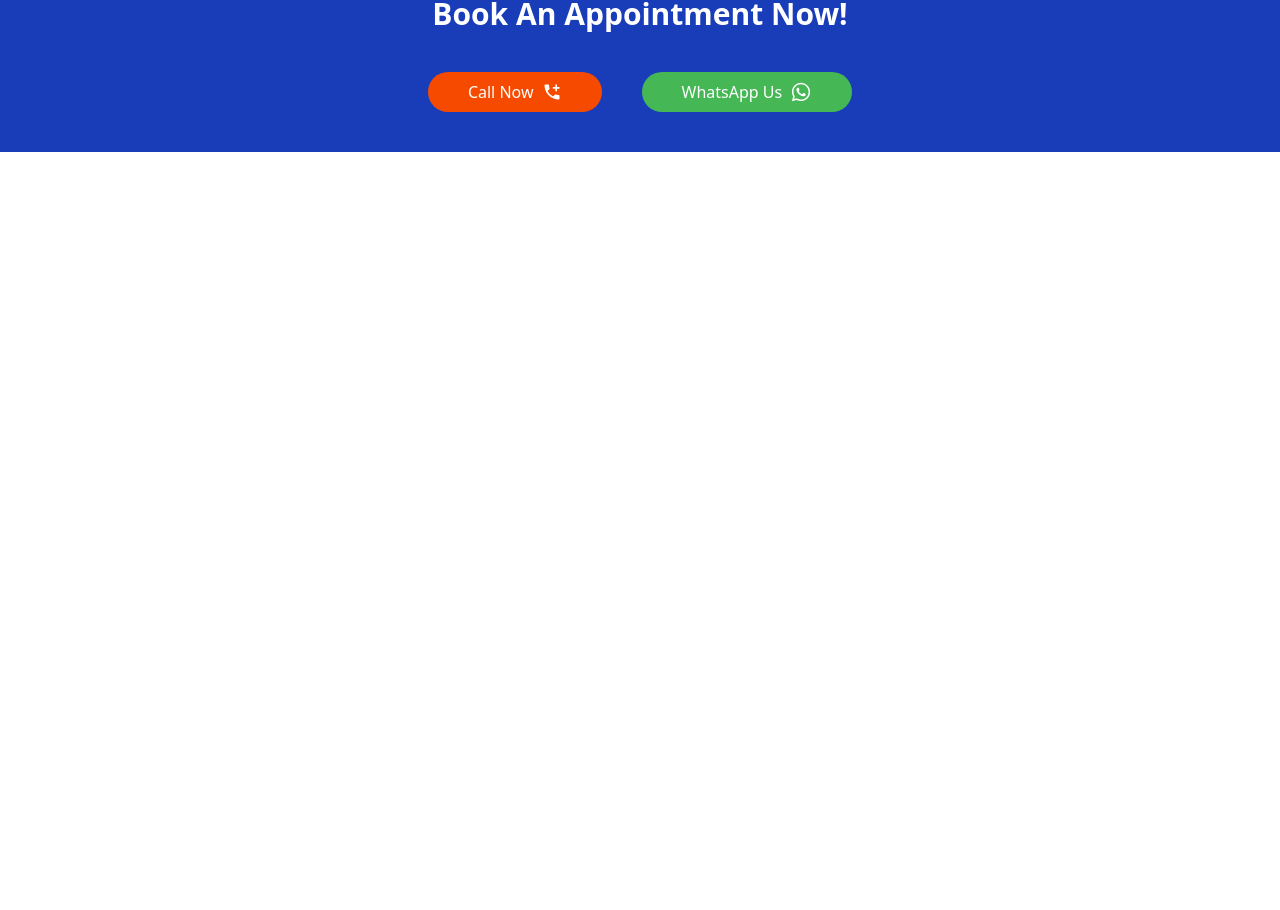
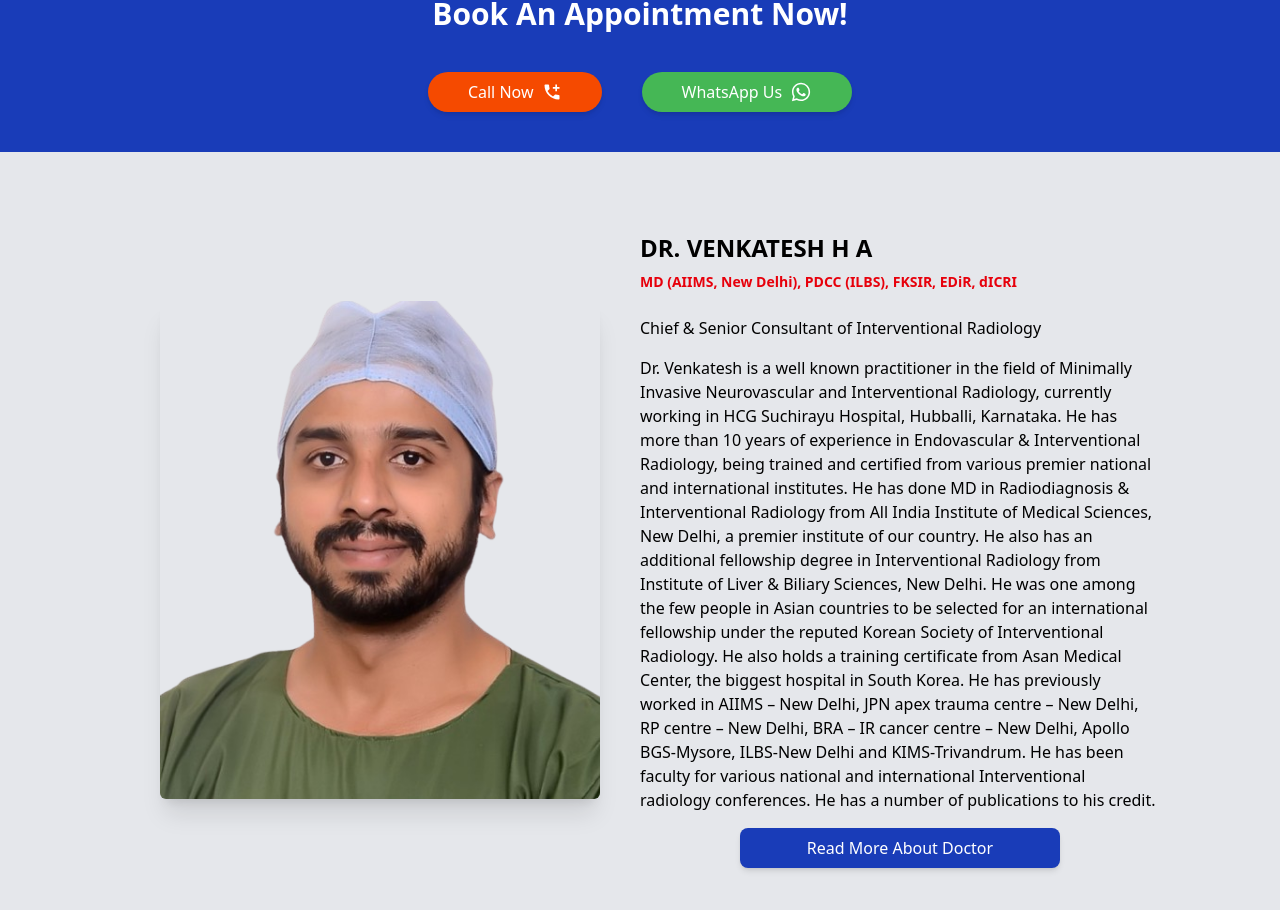
Before and after one commit to mdparvezb/drportfolio, a React (Vite) app: page / in a window 1280 px wide. Shown: the part 504-1414 px from the top of the page. Before the commit the page ends 800 px from the top, so only its background shows below. Built offline with nearby package versions, Linux system fonts and the light colour scheme.

Commit message:
project updated 21.05.2025

```diff
--- /dev/null
+++ b/src/components/AboutCard.jsx
@@ -0,0 +1,57 @@
+import React from "react";
+import docotorimg from "../assets/doctorimage.png";
+import { Link } from "react-router-dom";
+
+const AboutCard = () => {
+  return (
+    <div className="flex flex-col justify-center items-center md:flex-col lg:flex-row bg-gray-200 px-6 py-20 md:px-30">
+      <div className="w-full lg:w-[50%] md:px-10 p-10">
+        <img
+          src={docotorimg}
+          alt="doctor image"
+          className="w-full rounded-md shadow-xl"
+        />
+      </div>
+      <div className="w-full lg:w-[50%]">
+        <h2 className="text-2xl text-black font-bold">DR. VENKATESH H A</h2>
+        <h3 className="py-2 text-sm text-red-600 font-bold">
+          MD (AIIMS, New Delhi), PDCC (ILBS), FKSIR, EDiR, dICRI
+        </h3>
+        <p className="py-4 text-md font-medium">
+          Chief & Senior Consultant of Interventional Radiology
+        </p>
+        <p className="text-md">
+          Dr. Venkatesh is a well known practitioner in the field of Minimally
+          Invasive Neurovascular and Interventional Radiology, currently working
+          in HCG Suchirayu Hospital, Hubballi, Karnataka. He has more than 10
+          years of experience in Endovascular & Interventional Radiology, being
+          trained and certified from various premier national and international
+          institutes. He has done MD in Radiodiagnosis & Interventional
+          Radiology from All India Institute of Medical Sciences, New Delhi, a
+          premier institute of our country. He also has an additional fellowship
+          degree in Interventional Radiology from Institute of Liver & Biliary
+          Sciences, New Delhi. He was one among the few people in Asian
+          countries to be selected for an international fellowship under the
+          reputed Korean Society of Interventional Radiology. He also holds a
+          training certificate from Asan Medical Center, the biggest hospital in
+          South Korea. He has previously worked in AIIMS – New Delhi, JPN apex
+          trauma centre – New Delhi, RP centre – New Delhi, BRA – IR cancer
+          centre – New Delhi, Apollo BGS-Mysore, ILBS-New Delhi and
+          KIMS-Trivandrum. He has been faculty for various national and
+          international Interventional radiology conferences. He has a number of
+          publications to his credit.
+        </p>
+        <div className="pt-4 w-full flex justify-center">
+          <Link
+            to="about-doctor"
+            className="w-80 text-center rounded-lg bg-blue-800 shadow-md hover:shadow-xl hover:opacity-95 text-white py-2 px-8"
+          >
+            Read More About Doctor
+          </Link>
+        </div>
+      </div>
+    </div>
+  );
+};
+
+export default AboutCard;
--- a/src/components/CallBtn.jsx
+++ b/src/components/CallBtn.jsx
@@ -5,7 +5,7 @@ function CallBtn({ text = "Call Now" }) {
     <div>
     <a
       href="tel:919448525672"
-      className="flex justify-center font-medium hover:opacity-80 cursor-pointer gap-2 bg-orange-600 text-white py-2 px-10 rounded-full  items-center"
+      className="flex justify-center shadow-md hover:shadow-xl font-medium hover:opacity-95 cursor-pointer gap-2 bg-orange-600 text-white py-2 px-10 rounded-full  items-center"
     >
       {text} <MdAddIcCall size={"20px"} />
     </a>
--- a/src/components/ServiceCard.jsx
+++ b/src/components/ServiceCard.jsx
@@ -23,7 +23,7 @@ const ServiceCard = () => {
       <div className="flex flex-col items-center text-center p-6 md:w-[30%] sm:w-[100%] mx-auto">
         <FaUserDoctor size={"100px"} className="text-blue-600" />
         <h2 className="text-md font-medium text-black pt-4 mb-4">
-          EXPERIENCE DOCTOR
+          EXPERIENCED DOCTOR
         </h2>
         <p className="text-gray-600">
           10 years of experience in Endovascular & Interventional Radiology,
--- a/src/components/WhatsappBtn.jsx
+++ b/src/components/WhatsappBtn.jsx
@@ -5,7 +5,7 @@ function WhatsappBtn({ text = "WhatsApp Us" }) {
     <div>
     <a
       href="https://wa.me/919448525672"
-      className="flex justify-center font-medium hover:opacity-80 cursor-pointer gap-2 bg-[#45B755] text-white py-2 px-10 rounded-full  items-center"
+      className="flex justify-center font-medium hover:opacity-95 shadow-md hover:shadow-xlcursor-pointer gap-2 bg-[#45B755] text-white py-2 px-10 rounded-full  items-center"
     >
       {text} <MdOutlineWhatsapp size={"22px"} />
     </a>
--- a/src/pages/Home.jsx
+++ b/src/pages/Home.jsx
@@ -3,6 +3,7 @@ import Navbar from "../components/Navbar";
 import ServiceCard from "../components/ServiceCard";
 import CallBtn from "../components/CallBtn.jsx";
 import WhatsappBtn from "../components/WhatsappBtn.jsx";
+import AboutCard from "../components/AboutCard.jsx";
 
 function Home() {
   return (
@@ -10,9 +11,9 @@ function Home() {
       <Navbar />
       <HeroSection />
       <ServiceCard />
-      {/* Contact us */}
-      <div className="flex flex-col gap-y-10 mx-auto items-center justify-center w-full md:px-20 px-10 py-10 bg-blue-800 text-white">
-        <h2 className="font-bold text-2xl md:text-3xl">
+      {/* Book an Appointment Section */}
+      <div className="flex flex-col gap-y-10 mx-auto items-center justify-center w-full md:px-20 px-8 py-10 bg-blue-800 text-white">
+        <h2 className="font-bold text-xl text-center md:text-3xl">
           Book An Appointment Now!
         </h2>
         <div className="w-full flex flex-col md:flex-row justify-center gap-5 md:gap-10">
@@ -20,6 +21,9 @@ function Home() {
           <WhatsappBtn />
         </div>
       </div>
+
+      {/*  */}
+      <AboutCard />
     </>
   );
 }
```
Also changed, not shown: src/assets/doctorimage.png (added).
